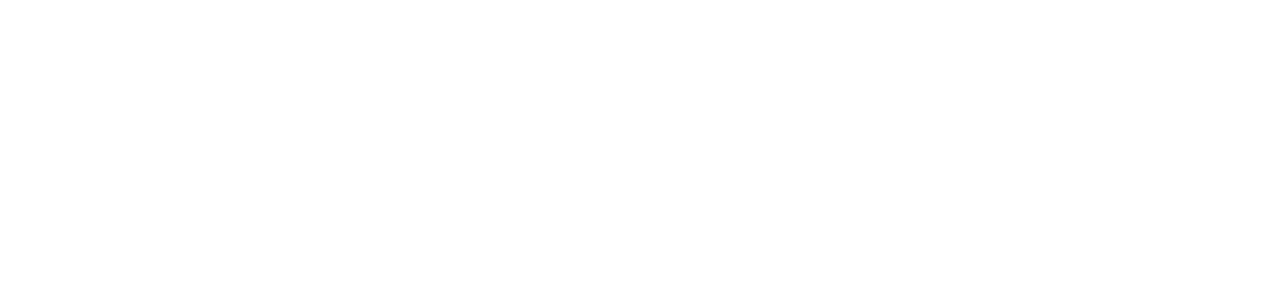
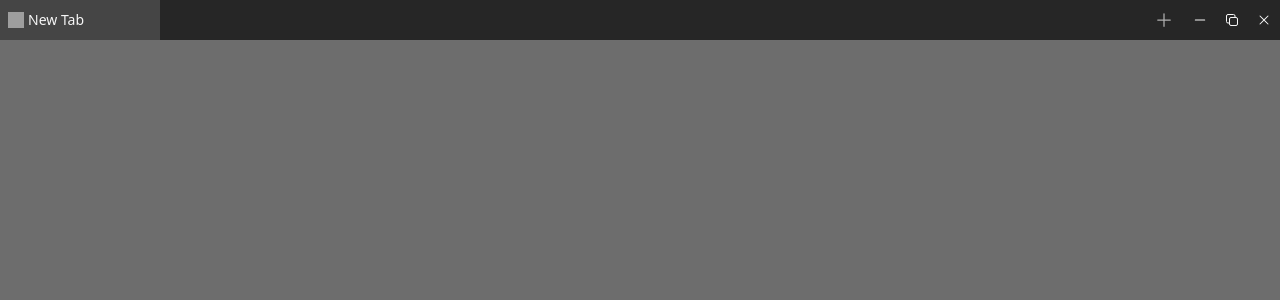
Before and after one commit to io-browser/io, a React (Vite) app: page / in a window 1280 px wide. Shown: the top 300 px of the page. Built offline with nearby package versions, Linux system fonts and the light colour scheme; grey boxes are pictures that could not be loaded.

Commit message:
tab bar, window control buttons created

```diff
--- a/electron/main.js
+++ b/electron/main.js
@@ -5,8 +5,10 @@
 const __filename = fileURLToPath(import.meta.url);
 const __dirname = path.dirname(__filename);
 
+let mainWindow;
+
 function createWindow() {
-    let win = new BrowserWindow({
+    mainWindow = new BrowserWindow({
         width: 1200,
         height: 800,
         webPreferences: {
@@ -16,21 +18,22 @@
             preload: path.join(__dirname, 'preload.cjs')
         },
         show: false,
+        frame: false
     });
 
     const startUrl = !app.isPackaged ? 'http://localhost:5173' : `file://${__dirname, '/dist-react/index.html'}`;
 
-    win.loadURL(startUrl);
+    mainWindow.loadURL(startUrl);
 
-    win.once('ready-to-show', () => {
-        win.show();
+    mainWindow.once('ready-to-show', () => {
+        mainWindow.show();
     });
 
-    win.on('closed', () => {
-        win = null;
+    mainWindow.on('closed', () => {
+        mainWindow = null;
     });
 
-    return win;
+    return mainWindow;
 }
 
 app.on('ready', createWindow);
@@ -48,6 +51,23 @@
     }
 });
 
-ipcMain.handle('greet', (_, name) => {
-    return `Hello, ${name}!`
+ipcMain.on(`window-control`, (_, action) => {
+
+    if (!mainWindow) return;
+
+    switch (action) {
+        case "minimize":
+            mainWindow.minimize();
+            break;
+        case "maximize":
+            if (mainWindow.isMaximized()) {
+                mainWindow.unmaximize();
+            } else {
+                mainWindow.maximize();
+            }
+            break;
+        case "close":
+            mainWindow.close();
+            break;
+    }
 })
--- a/electron/preload.cjs
+++ b/electron/preload.cjs
@@ -1,5 +1,7 @@
 const { contextBridge, ipcRenderer } = require('electron');
 
 contextBridge.exposeInMainWorld('electron', {
-    greet: (name) => ipcRenderer.invoke('greet', name)
+    windowMinimize: () => ipcRenderer.send(`window-control`, `minimize`),
+    windowMaximize: () => ipcRenderer.send(`window-control`, `maximize`),
+    windowClose: () => ipcRenderer.send(`window-control`, `close`),
 })
--- a/package.json
+++ b/package.json
@@ -14,6 +14,7 @@
     "preview": "vite preview"
   },
   "dependencies": {
+    "@heroicons/react": "^2.2.0",
     "@reduxjs/toolkit": "^2.9.0",
     "react": "^19.1.1",
     "react-dom": "^19.1.1",
@@ -32,6 +33,7 @@
     "eslint-plugin-react-hooks": "^5.2.0",
     "eslint-plugin-react-refresh": "^0.4.20",
     "globals": "^16.3.0",
+    "tailwind-scrollbar": "^4.0.2",
     "tailwindcss": "^4.1.12",
     "vite": "^7.1.2"
   }
--- a/src/App.jsx
+++ b/src/App.jsx
@@ -1,24 +1,12 @@
-import { useEffect, useState } from 'react';
+import Tabs from './components/tabs'
 import './index.css'
 
 function App() {
 
-  const [greeting, setGreeting] = useState('');
-
-  useEffect(() => {
-    const init = async () => {
-      if (!window.electron) return console.warn('Running in browser - Electron API not available');
-
-      setGreeting(await window.electron.greet('io'));
-    }
-
-    init()
-  }, [])
-
   return (
-    <>
-      <h1 className='bg-[#262626] text-[#f6f6f6]'>{greeting}</h1>
-    </>
+    <div className='w-screen h-screen bg-shark-500'>
+      <Tabs />
+    </div>
   )
 }
 
--- /dev/null
+++ b/src/components/tabs.jsx
@@ -0,0 +1,58 @@
+import { useSelector, useDispatch } from "react-redux";
+import { createTab, deleteTab } from "../slices/tabs/tabSlice";
+import { XMarkIcon, PlusIcon, MinusIcon } from "@heroicons/react/24/solid"
+import { Square2StackIcon } from "@heroicons/react/24/outline";
+
+function Tabs() {
+    const tabs = useSelector(state => state.tabs);
+    const dispatch = useDispatch();
+
+    return (
+        <div className="bg-shark-950 text-shark-50 flex items-center justify-between w-full h-10">
+            <div className="flex flex-1 h-full overflow-x-auto scrollbar-none">
+                {tabs.map(tab => (
+                    <div
+                        key={tab.tabId}
+                        className={`flex items-center justify-between px-2 py-1 mr-1 cursor-pointer transition-colors group
+                        ${tab.isTabActive ? 'bg-shark-800' : 'bg-shark-900 hover:bg-shark-700'}`}
+                        style={{ minWidth: "160px", maxWidth: "200px" }}
+                    >
+                        <div className="flex items-center gap-1 overflow-hidden">
+                            <img
+                                src="https://addons.mozilla.org/user-media/addon_icons/2939/2939846-64.png?modified=40e2e836"
+                                alt="favicon"
+                                className="w-4 h-4"
+                            />
+                            <p className="truncate text-sm">{tab.tabTitle}</p>
+                        </div>
+                        <button
+                            className="ml-2 opacity-0 group-hover:opacity-100 hover:bg-shark-700 rounded"
+                            onClick={() => dispatch(deleteTab({ tabId: tab.tabId }))}
+                        >
+                            <XMarkIcon className="w-4 h-4" />
+                        </button>
+                    </div>
+                ))}
+            </div>
+            <button
+                className="flex items-center justify-center w-10 h-full text-shark-300 hover:bg-shark-800"
+                onClick={() => dispatch(createTab({}))}
+            >
+                <PlusIcon className="w-5 h-5" />
+            </button>
+            <div className="w-24 h-full flex items-center justify-between">
+                <button className="flex justify-center items-center h-full w-full text-shark-50 hover:bg-shark-800" onClick={() => window.electron.windowMinimize()}>
+                    <MinusIcon className="w-4 h-4" />
+                </button>
+                <button className="flex justify-center items-center h-full w-full text-shark-50 hover:bg-shark-800" onClick={() => window.electron.windowMaximize()}>
+                    <Square2StackIcon className="w-4 h-4" />
+                </button>
+                <button className="flex justify-center items-center h-full w-full text-shark-50 hover:bg-red-700" onClick={() => window.electron.windowClose()}>
+                    < XMarkIcon className="w-4 h-4" />
+                </button>
+            </div>
+        </div>
+    );
+}
+
+export default Tabs;
--- a/src/index.css
+++ b/src/index.css
@@ -1 +1,19 @@
 @import "tailwindcss";
+
+@theme {
+    --color-shark-50: #f6f6f6;
+    --color-shark-100: #e7e7e7;
+    --color-shark-200: #d1d1d1;
+    --color-shark-300: #b0b0b0;
+    --color-shark-400: #888888;
+    --color-shark-500: #6d6d6d;
+    --color-shark-600: #5d5d5d;
+    --color-shark-700: #4f4f4f;
+    --color-shark-800: #454545;
+    --color-shark-900: #3d3d3d;
+    --color-shark-950: #262626;
+}
+
+@plugin 'tailwind-scrollbar' {
+    nocompatible: true;
+}
--- a/src/slices/tabs/tabSlice.js
+++ b/src/slices/tabs/tabSlice.js
@@ -28,6 +28,8 @@
 
         deleteTab: (state, actions) => {
 
+            if (state.tabs.length <= 1) return;
+
             const { tabId } = actions.payload
             state.tabs = state.tabs.filter(t => t.tabId != tabId);
         },
```
Also changed, not shown: 1 other file (tests, documents, lock files or other folders).
